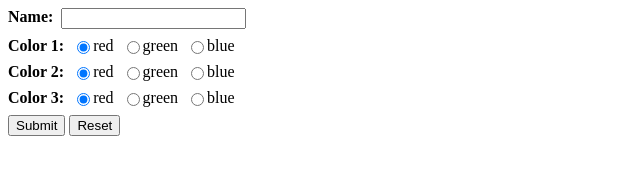
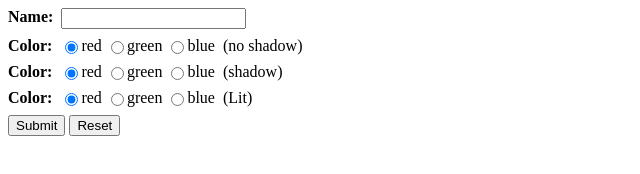
Before and after one commit to mvolkmann/web-components-demo, a website built with Vite: page form-associated/index.html in a window 1280 px wide. Shown: the whole page, without its empty margins (0-640 px from the left). Built offline with nearby package versions, Linux system fonts and the light colour scheme.

Commit message:
progress

```diff
--- a/form-associated/index.html
+++ b/form-associated/index.html
@@ -1,16 +1,16 @@
 <html>
   <head>
+    <script src="radio-group-no-shadow.js"></script>
     <script src="radio-group-shadow.js"></script>
-    <script src="radio-group-no-shadow.js"></script>
     <script src="radio-group-lit.ts" type="module"></script>
     <style>
       .row {
         display: flex;
+        gap: 0.5rem;
         margin-bottom: 0.5rem;
 
         > label {
           font-weight: bold;
-          margin-right: 0.5rem;
         }
       }
     </style>
@@ -22,20 +22,23 @@
         <input id="name" name="name" required />
       </div>
       <div class="row">
-        <label>Color 1:</label>
+        <label>Color:</label>
+        <radio-group-no-shadow name="color2" options="red,green,blue">
+        </radio-group-no-shadow>
+        <div>(no shadow)</div>
+      </div>
+      <div class="row">
+        <label>Color:</label>
         <radio-group-shadow name="color1" options="red,green,blue">
           <!-- default="blue" value="green" -->
         </radio-group-shadow>
+        <div>(shadow)</div>
       </div>
       <div class="row">
-        <label>Color 2:</label>
-        <radio-group-no-shadow name="color2" options="red,green,blue">
-        </radio-group-no-shadow>
-      </div>
-      <div class="row">
-        <label>Color 3:</label>
+        <label>Color:</label>
         <radio-group-lit name="color3" options="red,green,blue">
         </radio-group-lit>
+        <div>(Lit)</div>
       </div>
       <button>Submit</button>
       <button type="reset">Reset</button>
--- a/form-associated/radio-group-lit.ts
+++ b/form-associated/radio-group-lit.ts
@@ -14,7 +14,7 @@ export class RadioGroupLit extends LitElement {
 
     .radio-group {
       display: flex;
-      gap: 0.5rem;
+      gap: 0.25rem;
 
       > div {
         display: flex;
--- a/form-associated/radio-group-no-shadow.js
+++ b/form-associated/radio-group-no-shadow.js
@@ -1,5 +1,8 @@
+// This demonstrates that creating custom elements without a shadow DOM
+// makes it much easier to support using instances inside a form.
+// Compare this to radio-group-shadow.js and radio-group-lit.ts.
 class RadioGroupNoShadow extends HTMLElement {
-  #defaultOption;
+  #default;
   #name;
 
   connectedCallback() {
@@ -7,7 +10,7 @@ class RadioGroupNoShadow extends HTMLElement {
     const options = this.getAttribute("options")
       .split(",")
       .map((option) => option.trim());
-    this.#defaultOption = this.getAttribute("default") || options[0];
+    this.#default = this.getAttribute("default") || options[0];
 
     this.innerHTML = /*html*/ `
       <style>
@@ -17,7 +20,7 @@ class RadioGroupNoShadow extends HTMLElement {
 
         .radio-group {
           display: flex;
-          gap: 0.5rem;
+          gap: 0.25rem;
 
           > div {
             display: flex;
@@ -39,7 +42,7 @@ class RadioGroupNoShadow extends HTMLElement {
           id="${option}"
           name="${this.#name}"
           value="${option}"
-          ${option === this.#defaultOption ? "checked" : ""}
+          ${option === this.#default ? "checked" : ""}
         />
         <label for="${option}">${option}</label>
       </div>
--- a/form-associated/radio-group-shadow.js
+++ b/form-associated/radio-group-shadow.js
@@ -27,7 +27,7 @@ class RadioGroupShadow extends HTMLElement {
 
         .radio-group {
           display: flex;
-          gap: 0.5rem;
+          gap: 0.25rem;
 
           > div {
             display: flex;
```
